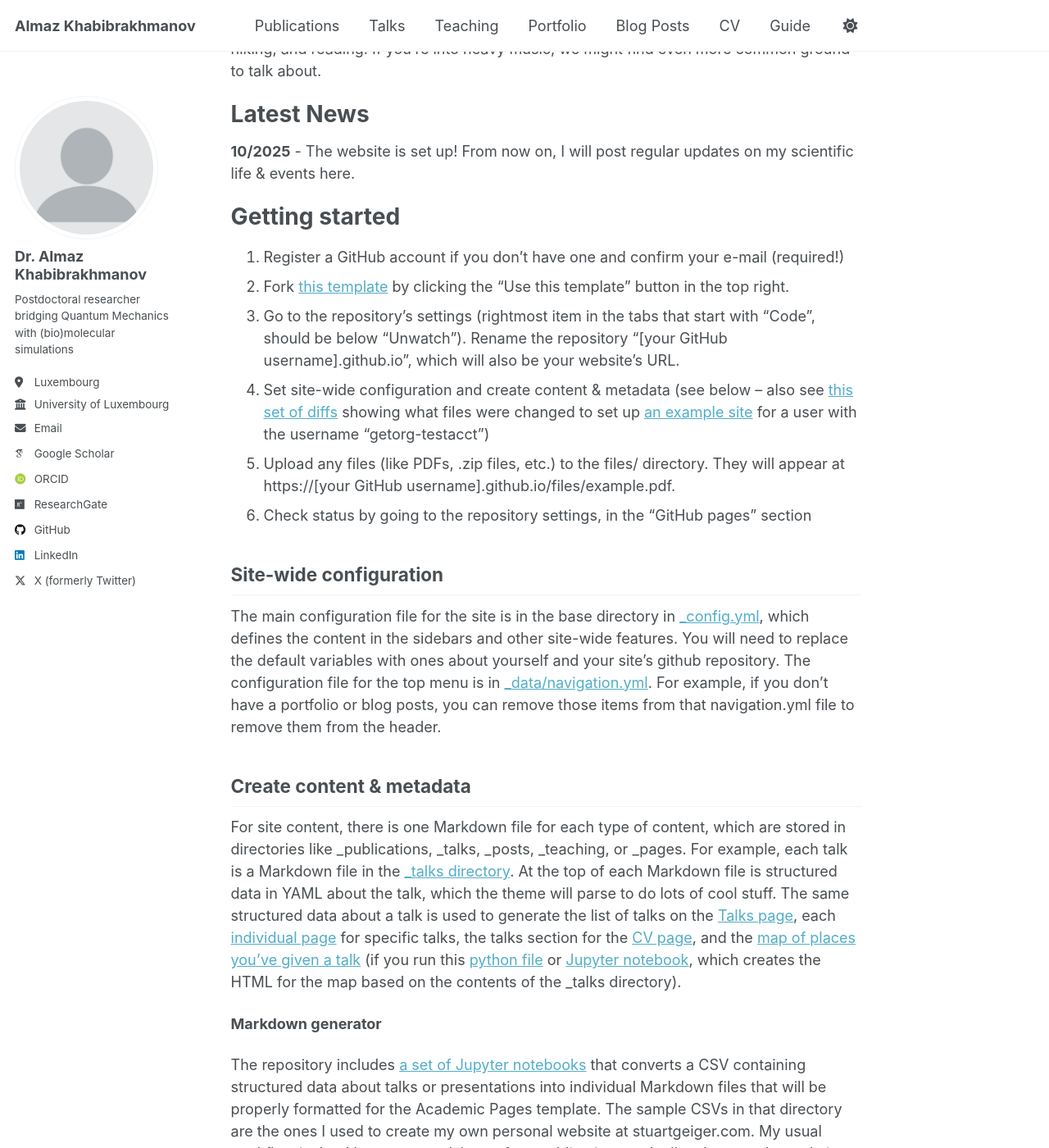
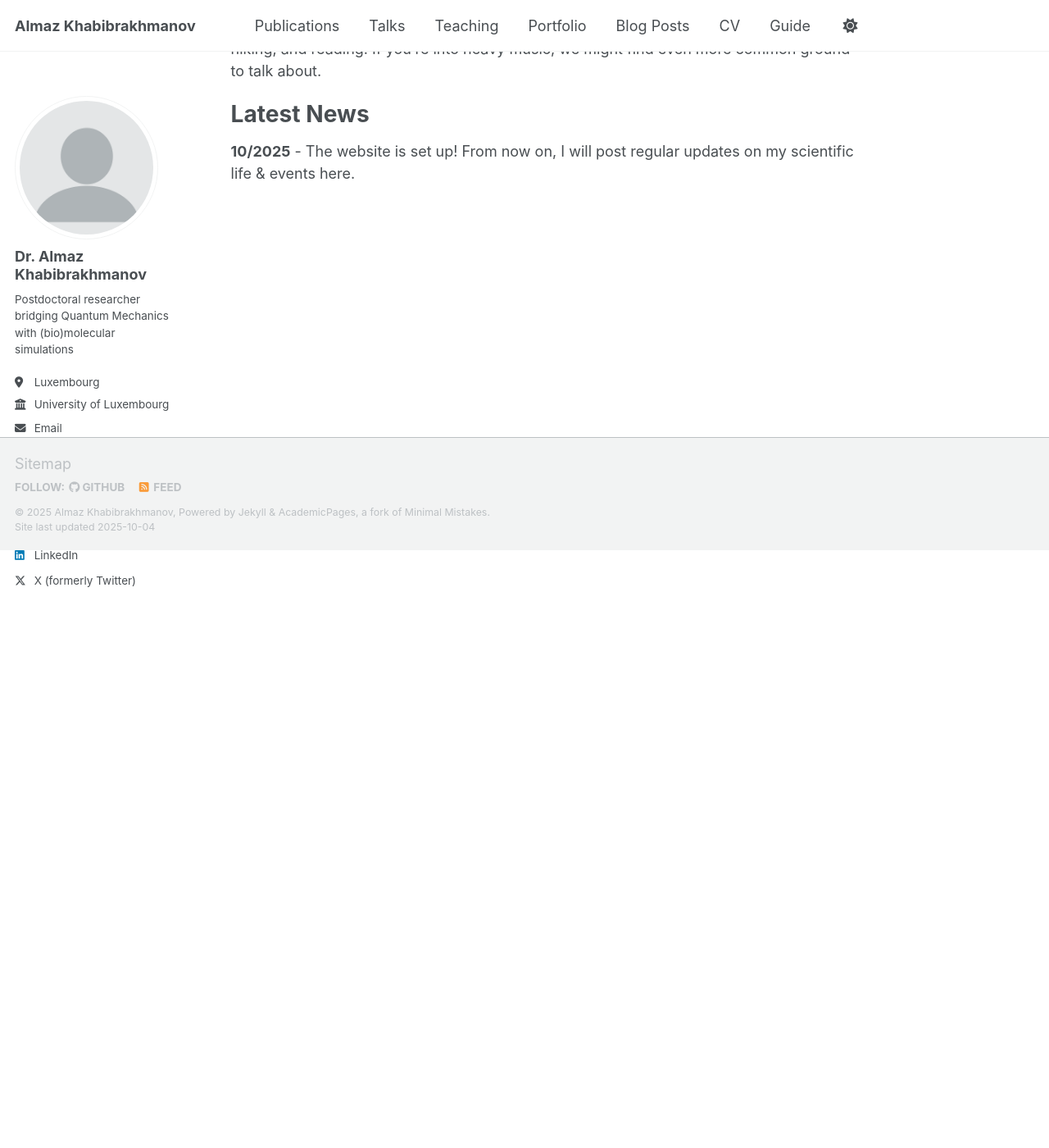
Before and after one commit to almaz-khabibrakhmanov/almaz-khabibrakhmanov.github.io, a Jekyll site: the page built from _pages/about.md, in a window 1280 px wide and 1400 px high, scrolled down 729 px. Shown: the whole window at 82% size. Built offline with Jekyll 4.4.1, drawn with Linux system fonts in a browser that asks for light colours; some web fonts are replaced; a script that is not in the unit is left out; some of the changed text lies outside the part shown.

Commit message:
Update about.md

```diff
--- a/_pages/about.md
+++ b/_pages/about.md
@@ -20,36 +20,3 @@ Outside of research, I am a passionate guitarist and a football player. I also e
 Latest News
 ======
 **10/2025** - The website is set up! From now on, I will post regular updates on my scientific life & events here.
-
-Getting started
-======
-1. Register a GitHub account if you don't have one and confirm your e-mail (required!)
-1. Fork [this template](https://github.com/academicpages/academicpages.github.io) by clicking the "Use this template" button in the top right.
-1. Go to the repository's settings (rightmost item in the tabs that start with "Code", should be below "Unwatch"). Rename the repository "[your GitHub username].github.io", which will also be your website's URL.
-1. Set site-wide configuration and create content & metadata (see below -- also see [this set of diffs](http://archive.is/3TPas) showing what files were changed to set up [an example site](https://getorg-testacct.github.io) for a user with the username "getorg-testacct")
-1. Upload any files (like PDFs, .zip files, etc.) to the files/ directory. They will appear at https://[your GitHub username].github.io/files/example.pdf.
-1. Check status by going to the repository settings, in the "GitHub pages" section
-
-Site-wide configuration
-------
-The main configuration file for the site is in the base directory in [_config.yml](https://github.com/academicpages/academicpages.github.io/blob/master/_config.yml), which defines the content in the sidebars and other site-wide features. You will need to replace the default variables with ones about yourself and your site's github repository. The configuration file for the top menu is in [_data/navigation.yml](https://github.com/academicpages/academicpages.github.io/blob/master/_data/navigation.yml). For example, if you don't have a portfolio or blog posts, you can remove those items from that navigation.yml file to remove them from the header.
-
-Create content & metadata
-------
-For site content, there is one Markdown file for each type of content, which are stored in directories like _publications, _talks, _posts, _teaching, or _pages. For example, each talk is a Markdown file in the [_talks directory](https://github.com/academicpages/academicpages.github.io/tree/master/_talks). At the top of each Markdown file is structured data in YAML about the talk, which the theme will parse to do lots of cool stuff. The same structured data about a talk is used to generate the list of talks on the [Talks page](https://academicpages.github.io/talks), each [individual page](https://academicpages.github.io/talks/2012-03-01-talk-1) for specific talks, the talks section for the [CV page](https://academicpages.github.io/cv), and the [map of places you've given a talk](https://academicpages.github.io/talkmap.html) (if you run this [python file](https://github.com/academicpages/academicpages.github.io/blob/master/talkmap.py) or [Jupyter notebook](https://github.com/academicpages/academicpages.github.io/blob/master/talkmap.ipynb), which creates the HTML for the map based on the contents of the _talks directory).
-
-**Markdown generator**
-
-The repository includes [a set of Jupyter notebooks](https://github.com/academicpages/academicpages.github.io/tree/master/markdown_generator
-) that converts a CSV containing structured data about talks or presentations into individual Markdown files that will be properly formatted for the Academic Pages template. The sample CSVs in that directory are the ones I used to create my own personal website at stuartgeiger.com. My usual workflow is that I keep a spreadsheet of my publications and talks, then run the code in these notebooks to generate the Markdown files, then commit and push them to the GitHub repository.
-
-How to edit your site's GitHub repository
-------
-Many people use a git client to create files on their local computer and then push them to GitHub's servers. If you are not familiar with git, you can directly edit these configuration and Markdown files directly in the github.com interface. Navigate to a file (like [this one](https://github.com/academicpages/academicpages.github.io/blob/master/_talks/2012-03-01-talk-1.md) and click the pencil icon in the top right of the content preview (to the right of the "Raw | Blame | History" buttons). You can delete a file by clicking the trashcan icon to the right of the pencil icon. You can also create new files or upload files by navigating to a directory and clicking the "Create new file" or "Upload files" buttons.
-
-Example: editing a Markdown file for a talk
-![Editing a Markdown file for a talk](/images/editing-talk.png)
-
-For more info
-------
-More info about configuring Academic Pages can be found in [the guide](https://academicpages.github.io/markdown/), the [growing wiki](https://github.com/academicpages/academicpages.github.io/wiki), and you can always [ask a question on GitHub](https://github.com/academicpages/academicpages.github.io/discussions). The [guides for the Minimal Mistakes theme](https://mmistakes.github.io/minimal-mistakes/docs/configuration/) (which this theme was forked from) might also be helpful.
```
Also changed, not shown: other parts of _pages/about.md (+1 -1 lines).
